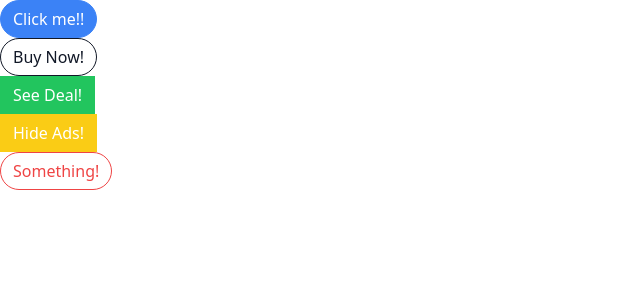
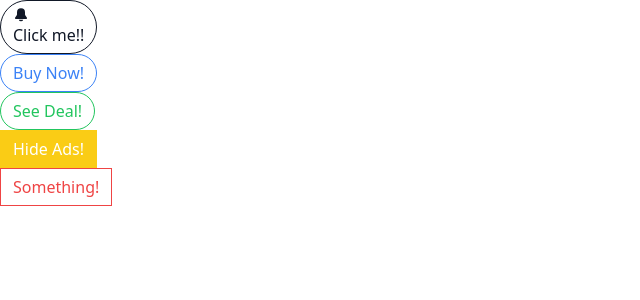
Before and after one commit to NS-25/udemy-comps, a React (Vite) app: page / in a window 1280 px wide. Shown: the top 300 px of the page, without its empty margins (0-640 px from the left). Built offline with nearby package versions, Linux system fonts and the light colour scheme.

Commit message:
installed React Icon and used it in app,jsx

```diff
--- a/package.json
+++ b/package.json
@@ -16,6 +16,7 @@
     "prop-types": "^15.8.1",
     "react": "18.3.1",
     "react-dom": "18.3.1",
+    "react-icons": "4.6.0",
     "tailwind-merge": "^3.0.1"
   },
   "devDependencies": {
--- a/src/App.jsx
+++ b/src/App.jsx
@@ -1,28 +1,32 @@
 import React from "react";
 import Button from "./Button";
+import { GoBellFill } from "react-icons/go";
 
 const App = () => {
   return (
     <>
       <div>
         {/* // what language should we use ? */}
-        <Button primary rounded>
+        <Button secondary outline rounded>
+          <GoBellFill />
           Click me!!
         </Button>
       </div>
       <div>
-        <Button secondary outline rounded>
+        <Button primary outline rounded>
           Buy Now!
         </Button>
       </div>
       <div>
-        <Button success>See Deal!</Button>
+        <Button success rounded outline>
+          See Deal!
+        </Button>
       </div>
       <div>
         <Button warning>Hide Ads!</Button>
       </div>
       <div>
-        <Button danger rounded outline>
+        <Button danger outline>
           Something!
         </Button>
       </div>
--- a/src/Button.jsx
+++ b/src/Button.jsx
@@ -1,5 +1,6 @@
 import classname from "classnames";
 import { twMerge } from "tailwind-merge";
+
 
 const finalClassName = classname("px-3", "py-1.5", "bg-blue-500");
 
```
Also changed, not shown: 1 other file (tests, documents, lock files or other folders).
